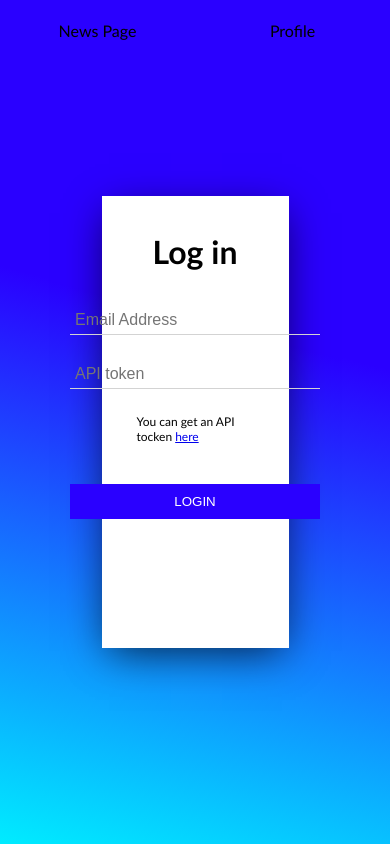
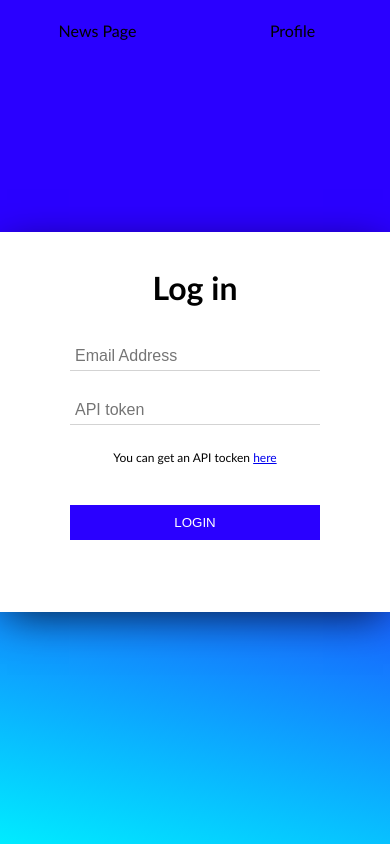
Before and after one commit to forobor/erply-test, a React (Create React App) app: page /login in a window 390 px wide. Built offline with nearby package versions, Linux system fonts and the light colour scheme.

Commit message:
mobile view

```diff
--- a/src/pages/LoginPage/LoginPage.scss
+++ b/src/pages/LoginPage/LoginPage.scss
@@ -17,11 +17,15 @@
 .form-container {
 	padding: 15px 35px;
 	background: white;
-	height: 50vh;
+	height: 350px;
 	width: 30%;
 	-webkit-box-shadow: 0px 10px 40px -7px rgba(0, 0, 0, 0.75);
 	-moz-box-shadow: 0px 10px 40px -7px rgba(0, 0, 0, 0.75);
 	box-shadow: 0px 10px 40px -7px rgba(0, 0, 0, 0.75);
+
+	@include mobile-only {
+		width: 100%;
+	}
 }
 
 .login-form {
--- a/src/pages/MainPage/MainPage.scss
+++ b/src/pages/MainPage/MainPage.scss
@@ -23,4 +23,8 @@
   margin-bottom: 20px;
   width: 640px;
   cursor: pointer;
+
+  @include mobile-only {
+    width: 100%;
+  }
 }
--- a/src/pages/ProfilePage/ProfilePage.scss
+++ b/src/pages/ProfilePage/ProfilePage.scss
@@ -5,6 +5,10 @@
 	background-color: white;
 	padding: 0 10%;
 	box-sizing: border-box;
+
+	@include mobile-only {
+		width: 100%;
+	}
 
 	input {
 		@include input;
--- a/src/style/mixins.scss
+++ b/src/style/mixins.scss
@@ -7,3 +7,9 @@
   box-sizing: border-box;
   background: transparent;
 }
+
+@mixin mobile-only {
+  @media (max-width: 768px) {
+    @content;
+  }
+}
```
